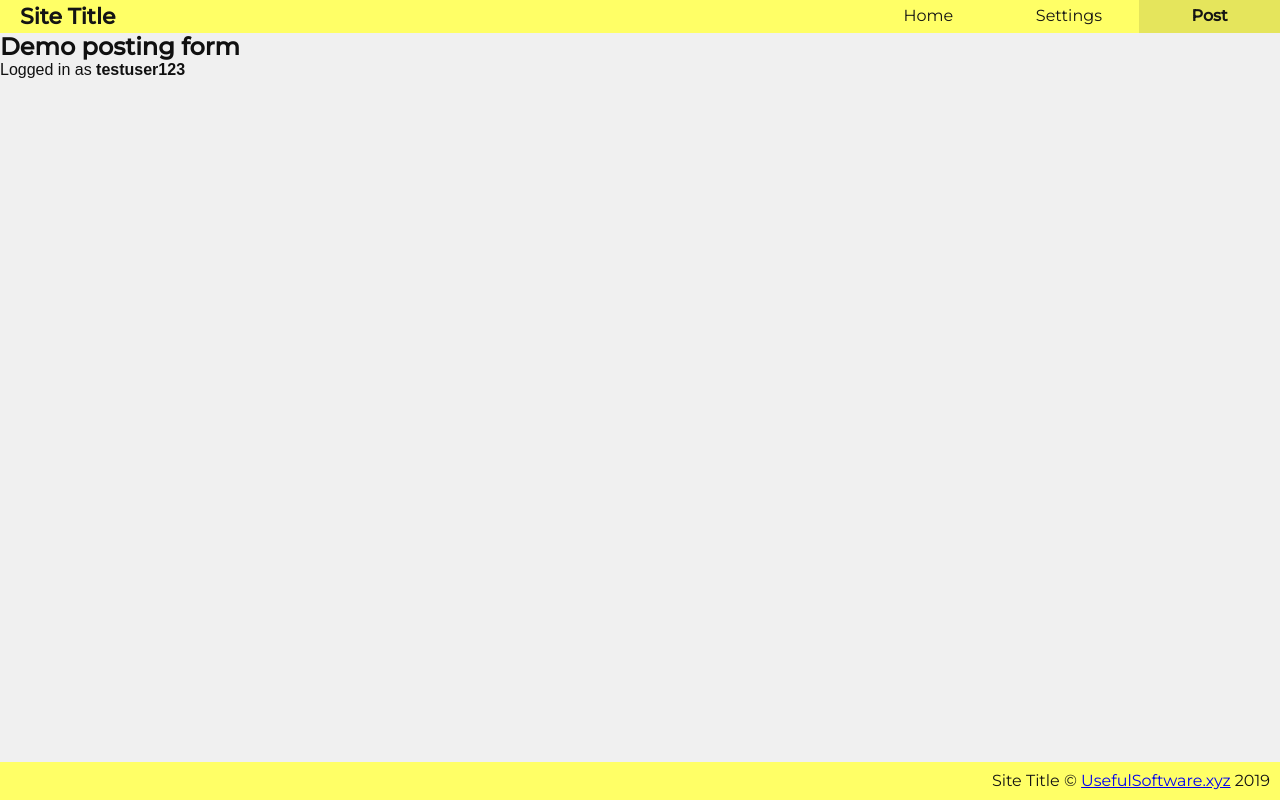
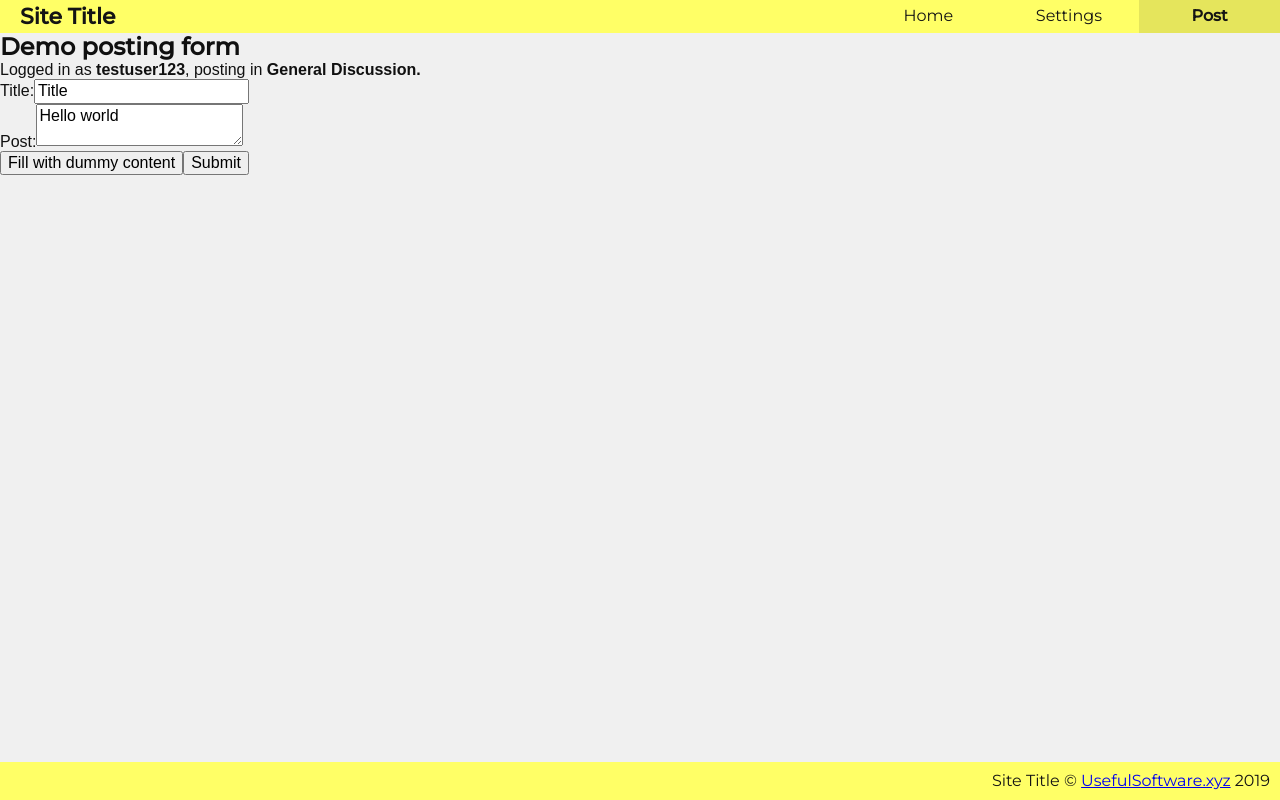
Before and after one commit to tedjenkins/forum, a Vue app: page /post in a window 1280 px wide. Built offline with nearby package versions, Linux system fonts and the light colour scheme.

Commit message:
Continued work on temporary form on /post page

```diff
--- a/src/components/LoginRegisterForm.vue
+++ b/src/components/LoginRegisterForm.vue
@@ -19,10 +19,8 @@ export default class LoginRegisterForm extends Vue {
   @Prop() formId!: string;
   @Prop() elements!: formEls;
 
-  /**
-   * Add data attribute to element and all children on mount for easy selection and manipulation of all elements within form.
-   */
   mounted() {
+    // Add data attribute to element and all children on mount for easy selection and manipulation of all elements within form.
     Vue.prototype.$addModalAttr(this.$el.parentElement as HTMLElement);
   }
 
--- a/src/views/pages/Post.vue
+++ b/src/views/pages/Post.vue
@@ -1,10 +1,24 @@
 <template>
   <div id="post">
-    <h2>Demo posting form</h2>
-    <span>
-      Logged in as
-      <b>{{ credentials.username }}</b>
-    </span>
+    <form id="post-form" @submit="handleForm">
+      <h2>Demo posting form</h2>
+      <span>
+        Logged in as
+        <b>{{ credentials.username }}</b>,
+        posting in
+        <b>{{ credentials.board }}.</b>
+      </span>
+      <div class="form-section">
+        <label for="post-form-title">Title:</label>
+        <input type="text" id="post-form-title" v-model="credentials.threadTitle">
+      </div>
+      <div class="form-section">
+        <label for="post-form-content">Post:</label>
+        <textarea id="post-form-content" v-model="credentials.threadContent"></textarea>
+      </div>
+      <button type="button" @click="fillWithDummyContent">Fill with dummy content</button>
+      <button type="submit">Submit</button>
+    </form>
   </div>
 </template>
 
@@ -14,8 +28,61 @@ import { Component, Vue } from 'vue-property-decorator';
 @Component({})
 export default class Post extends Vue {
   credentials = {
-    username: 'testuser123'
+    username: 'testuser123',
+    board: 'General Discussion',
+    threadTitle: 'Title',
+    threadContent: 'Hello world'
   };
+
+  /**
+   * Temporary method to fill form with dummy content.
+   */
+  fillWithDummyContent() {
+    // Username
+    const firstNames = [
+      'Steve',
+      'Fred',
+      'Carol',
+      'Alice',
+      'Bob',
+      'Llewellyn',
+      'Bryn',
+      'Sophie',
+      'Abigail'
+    ];
+    const lastNames = ['Smith', 'Jones', 'Jackson', 'Taylor'];
+    this.credentials.username = `${firstNames[
+      Math.floor(Math.random() * firstNames.length)
+    ].toLowerCase()}${lastNames[
+      Math.floor(Math.random() * lastNames.length)
+    ].toLowerCase()}${Math.floor(Math.random() * 30) + 1}`;
+
+    // Post title
+    const sentenceStarters = ['You are a ', 'I am a ', 'He is a ', 'She is a ', 'It is a '];
+    const animals = ['cat', 'dog', 'fish', 'pigeon', 'snake'];
+    this.credentials.threadTitle = `${sentenceStarters[Math.floor(Math.random() * sentenceStarters.length)]}${animals[Math.floor(Math.random() * animals.length)]}`;
+
+    // Post content
+    this.credentials.threadContent = `Lorem ipsum etc etc`;
+  }
+
+  /**
+   * Handle post form.
+   * @param {Event} e -- submit event.
+   */
+  handleForm(e: Event) {
+    e.preventDefault();
+
+    const targ = e.target as HTMLFormElement;
+
+    fetch(`${Vue.prototype.$siteHost}/makepost`, {
+      method: 'POST',
+      body: JSON.stringify(this.credentials),
+      headers: {
+        'Content-Type': 'application/json'
+      }
+    });
+  }
 }
 </script>
 
```
Also changed, not shown: 1 other file (tests, documents, lock files or other folders).
